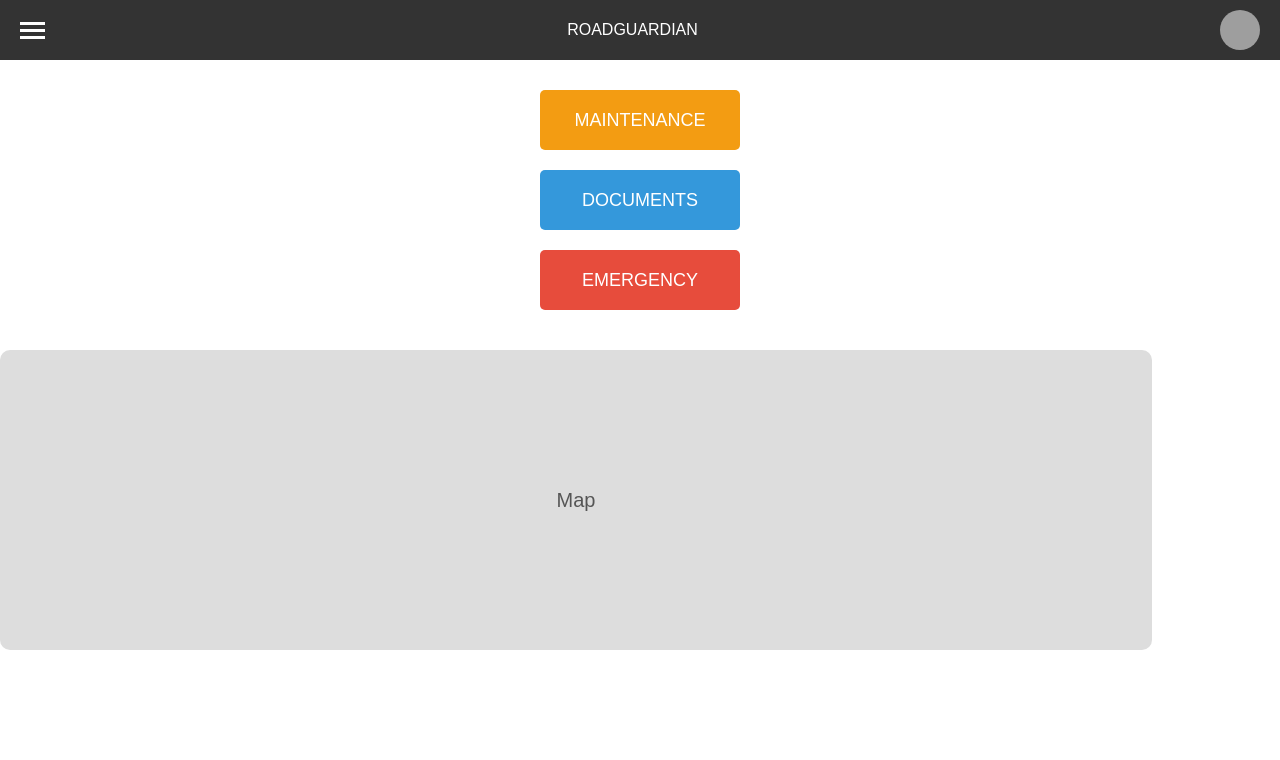
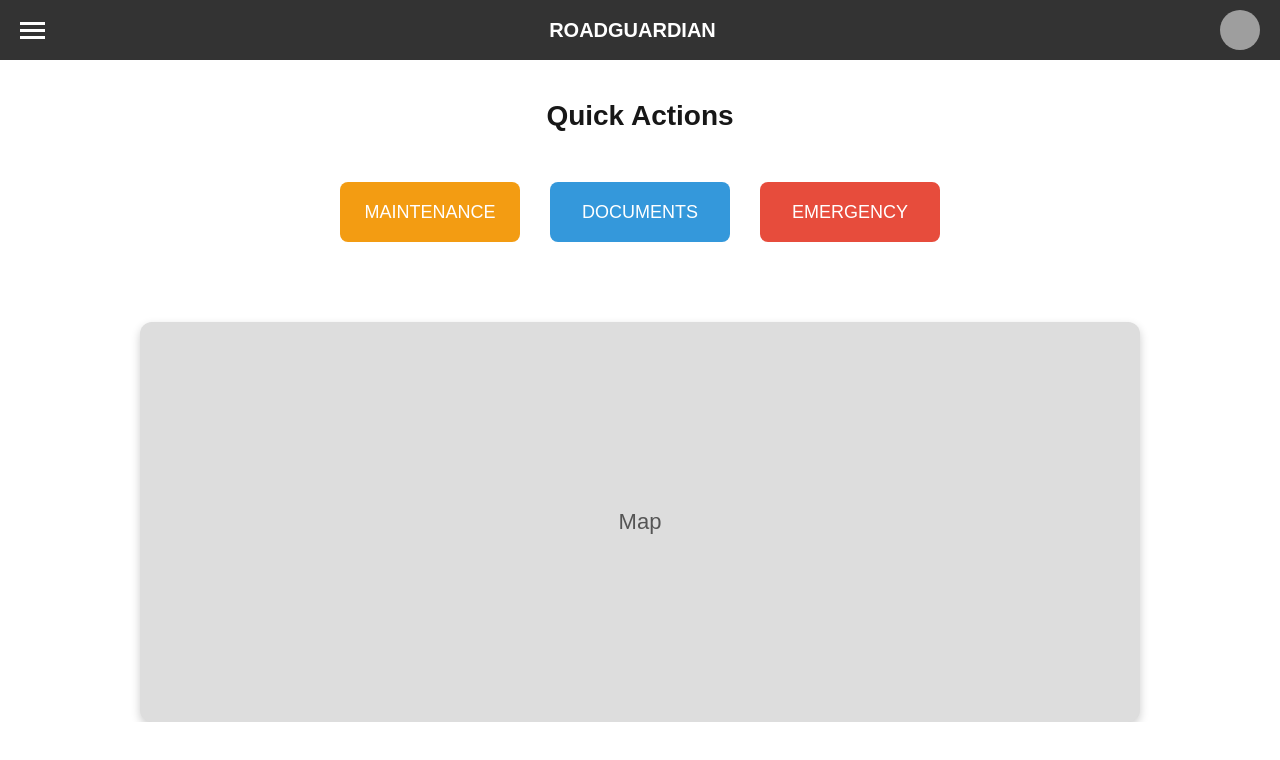
Before and after one commit to MatasZos/RoadGuardianApp, a Next.js app: page / in a window 1280 px wide. Shown: the top 760 px of the page. Built offline with nearby package versions, Linux system fonts and the light colour scheme; grey boxes are pictures that could not be loaded.

Commit message:
Update page.js

```diff
--- a/src/app/page.js
+++ b/src/app/page.js
@@ -7,6 +7,7 @@ export default function Home() {
   const [menuOpen, setMenuOpen] = useState(false);
   const router = useRouter();
 
+  // Styles
   const styles = {
     navbar: {
       display: "flex",
@@ -51,40 +52,54 @@ export default function Home() {
       textAlign: "left",
       cursor: "pointer",
     },
-    container: {
+    mainContainer: {
       display: "flex",
       flexDirection: "column",
       alignItems: "center",
-      marginTop: "30px",
-      gap: "20px",
+      marginTop: "40px",
+      gap: "30px",
+      width: "100%",
+    },
+    quickActionsTitle: {
+      fontSize: "28px",
+      fontWeight: "bold",
+      marginBottom: "20px",
+    },
+    buttonsRow: {
+      display: "flex",
+      justifyContent: "center",
+      gap: "30px",
+      flexWrap: "wrap",
     },
     mainButton: (bgColor) => ({
-      width: "200px",
+      width: "180px",
       height: "60px",
       fontSize: "18px",
       border: "none",
       cursor: "pointer",
       color: "white",
-      borderRadius: "5px",
+      borderRadius: "8px",
       backgroundColor: bgColor,
+      transition: "transform 0.2s",
     }),
     mapPlaceholder: {
       width: "90%",
-      height: "300px",
+      maxWidth: "1000px",
+      height: "400px",
       backgroundColor: "#ddd",
       display: "flex",
       alignItems: "center",
       justifyContent: "center",
-      marginTop: "40px",
-      borderRadius: "10px",
-      fontSize: "20px",
+      marginTop: "50px",
+      borderRadius: "12px",
+      fontSize: "22px",
       color: "#555",
+      boxShadow: "0 4px 10px rgba(0,0,0,0.2)",
     },
   };
 
   return (
     <div>
-      {/* Navbar */}
       <nav style={styles.navbar}>
         <div style={styles.hamburger} onClick={() => setMenuOpen(!menuOpen)}>
           <div style={styles.bar}></div>
@@ -92,7 +107,7 @@ export default function Home() {
           <div style={styles.bar}></div>
         </div>
 
-        <div>ROADGUARDIAN</div>
+        <div style={{ fontWeight: "bold", fontSize: "20px" }}>ROADGUARDIAN</div>
 
         <img
           src="/profile.png"
@@ -102,36 +117,58 @@ export default function Home() {
         />
 
         <div style={styles.menu}>
-          <button style={styles.menuButton}>MAINTENANCE</button>
-          <button style={styles.menuButton}>DOCUMENTS</button>
-          <button style={styles.menuButton}>EMERGENCY</button>
+          <button
+            style={styles.menuButton}
+            onClick={() => router.push("/maintenance")}
+          >
+            MAINTENANCE
+          </button>
+          <button
+            style={styles.menuButton}
+            onClick={() => router.push("/documents")}
+          >
+            DOCUMENTS
+          </button>
+          <button
+            style={styles.menuButton}
+            onClick={() => router.push("/emergency")}
+          >
+            EMERGENCY
+          </button>
         </div>
       </nav>
 
-
-      <div style={styles.container}>
+      <div style={styles.mainContainer}>
+        <div style={styles.quickActionsTitle}>Quick Actions</div>
+        <div style={styles.buttonsRow}>
           <button
             style={styles.mainButton("#f39c12")}
-          onClick={() => alert("Maintenance clicked")}
+            onClick={() => router.push("/maintenance")}
+            onMouseEnter={(e) => (e.target.style.transform = "scale(1.05)")}
+            onMouseLeave={(e) => (e.target.style.transform = "scale(1)")}
           >
             MAINTENANCE
           </button>
           <button
             style={styles.mainButton("#3498db")}
-          onClick={() => alert("Documents clicked")}
+            onClick={() => router.push("/documents")}
+            onMouseEnter={(e) => (e.target.style.transform = "scale(1.05)")}
+            onMouseLeave={(e) => (e.target.style.transform = "scale(1)")}
           >
             DOCUMENTS
           </button>
           <button
             style={styles.mainButton("#e74c3c")}
-          onClick={() => alert("Emergency clicked")}
+            onClick={() => router.push("/emergency")}
+            onMouseEnter={(e) => (e.target.style.transform = "scale(1.05)")}
+            onMouseLeave={(e) => (e.target.style.transform = "scale(1)")}
           >
             EMERGENCY
           </button>
         </div>
 
-
         <div style={styles.mapPlaceholder}>Map </div>
+      </div>
     </div>
   );
 }
```
Lines whose indentation alone changed are shown as unchanged.
